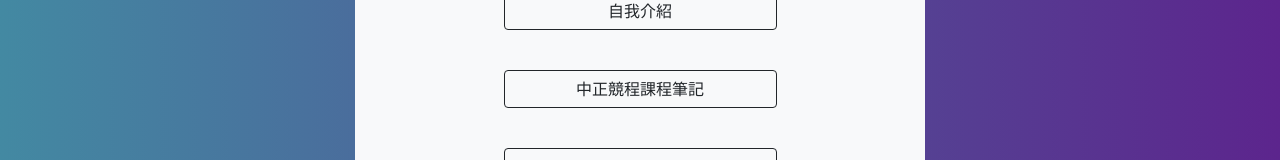
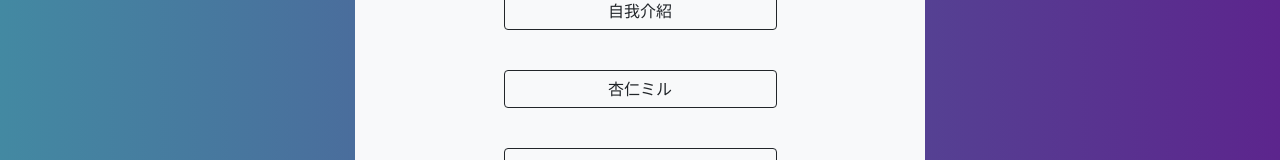
Before and after one commit to syzygy608/links_switcher, a plain HTML site: page index.html in a window 1280 px wide. Shown: the part 191-351 px from the top of the page. Drawn offline with nearby package versions, Linux system fonts and the light colour scheme.

Commit message:
Update index.html

```diff
--- a/index.html
+++ b/index.html
@@ -28,7 +28,7 @@
                     <div class="d-grid gap-2 col-6 mx-auto">
                         <button type = "button" class = "btn btn-outline-dark" onclick = "location.href = 'https://hackmd.io/@ternence130/HkEgFEVIY'">自我介紹</button>
                         <br>
-                        <button type = "button" class = "btn btn-outline-dark" onclick = "location.href = 'https://hackmd.io/@ternence130/ry64clOUF'">中正競程課程筆記</button>
+                        <button type = "button" class = "btn btn-outline-dark" onclick = "location.href = 'https://www.youtube.com/c/AnninMiruChannel'">杏仁ミル</button>
                         <br>
                         <button type = "button" class = "btn btn-outline-dark" onclick = "location.href = 'https://github.com/syzygy608'">My Github</button>
                     </div>
```
